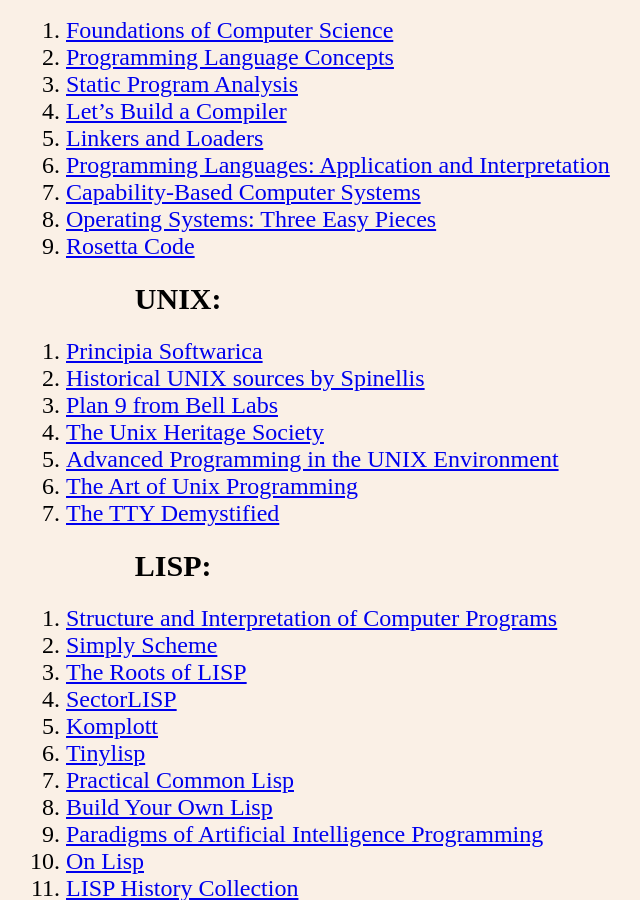
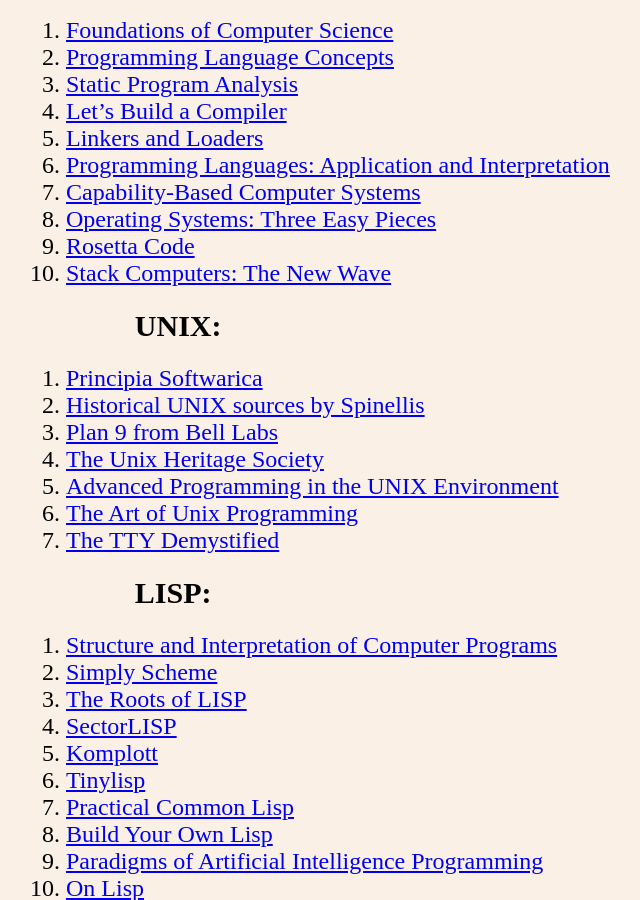
Before and after one commit to TeAeg/teaeg.github.io, a Jekyll site: the page built from index.md, in a window 1280 px wide and 900 px high, scrolled down 872 px. Shown: the whole window, without its empty margins (70-710 px from the left). Built offline with Jekyll 4.4.1, drawn with Linux system fonts in a browser that asks for light colours; our own code applies the rules of GitHub Pages for plain Markdown files.

Commit message:
Added a link to "Stack Computers: The New Wave"
Added a link to "Stack Computers: The New Wave" by Koopman

```diff
--- a/index.md
+++ b/index.md
@@ -29,6 +29,7 @@
 7. [Capability-Based Computer Systems](https://homes.cs.washington.edu/~levy/capabook/index.html)
 8. [Operating Systems: Three Easy Pieces](https://pages.cs.wisc.edu/~remzi/OSTEP)
 9. [Rosetta Code](https://rosettacode.org)
+10. [Stack Computers: The New Wave](https://users.ece.cmu.edu/~koopman/stack_computers/index.html)
 
 ## UNIX:
 1. [Principia Softwarica](https://principia-softwarica.org)
```
